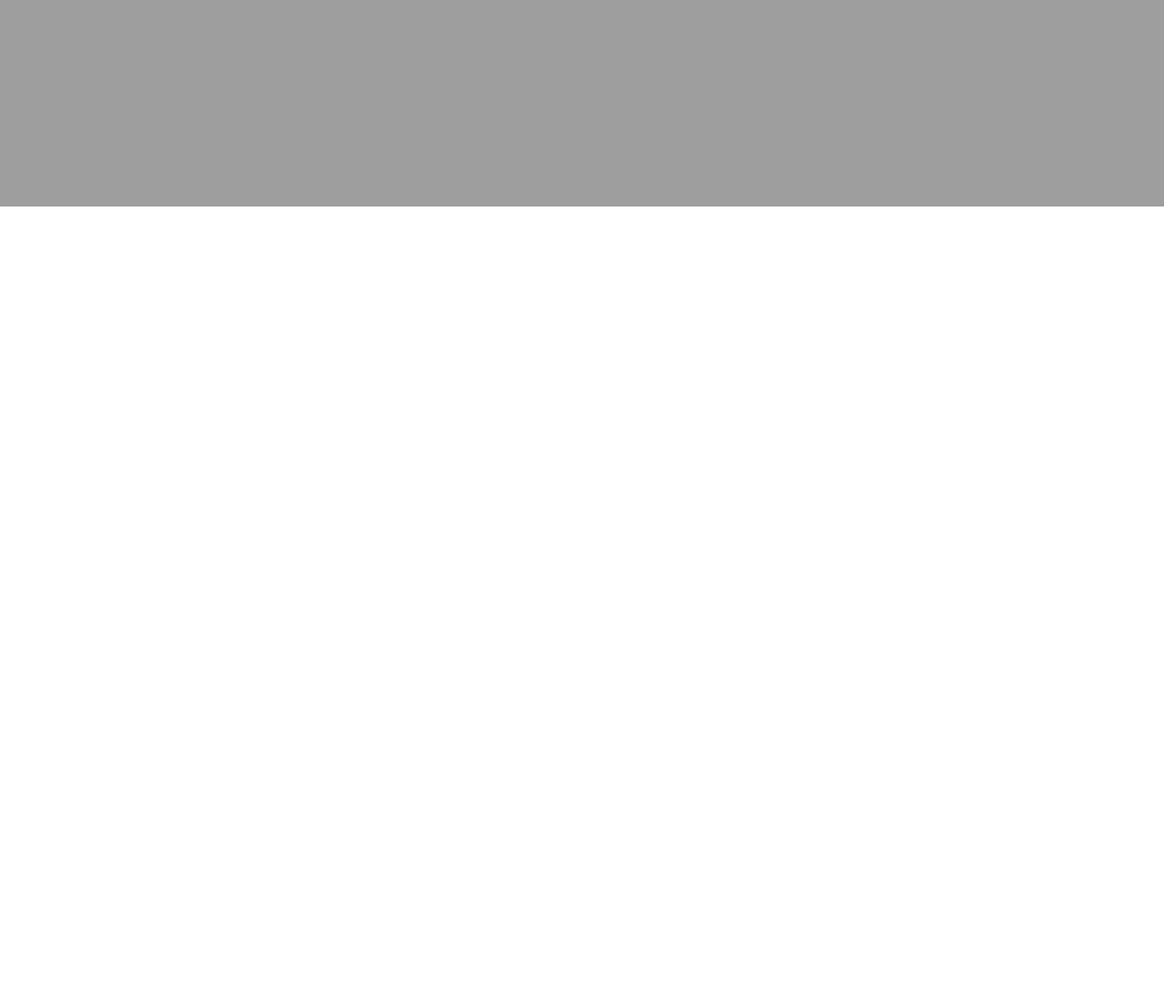
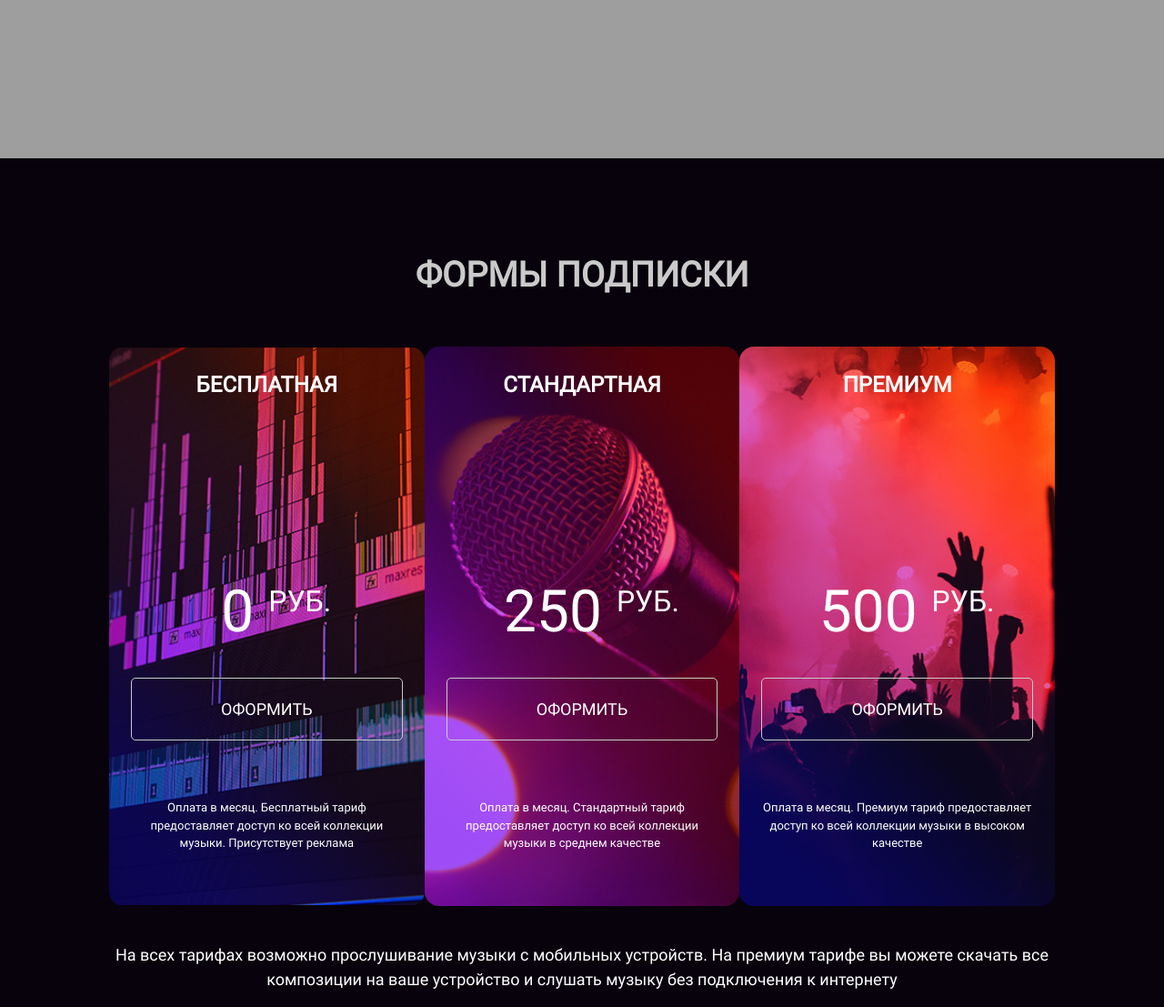
Before and after one commit to denivladislav/layout-designer-project-lvl2, a website: page src/index.html in a window 1280 px wide. Shown: the part 573-1680 px from the top of the page at 91% size. Before the commit the page ends 800 px from the top, so only its background shows below. Drawn offline with Linux system fonts and the light colour scheme.

Commit message:
step 3 – subscription section added

```diff
--- a/src/index.html
+++ b/src/index.html
@@ -23,8 +23,8 @@
     <input placeholder="Поиск..." id="search" type="text">
   </header>
   <main>
-    <section id="page-description">
-      <div class="container bg-image">
+    <section id="page-description" class="bg-banner">
+      <div class="container">
         <h1>Онлайн-музыка где угодно</h1>
         <h2>Без ограничений</h2>
         <p>Получите доступ всего за несколько шагов. Заполните форму ниже и откройте мир музыки</p>
@@ -37,6 +37,34 @@
         </form>
       </div>
     </section>
+    <section id="page-pricing">
+      <div class="container bg-black">
+        <h2>Формы подписки</h2>
+        <div class="pricing-items-wrapper">
+          <div class="pricing-item bg-free">
+            <h3>Бесплатная</h3>
+            <p class="pricing-value">0<span class="currency"> руб.<span></p>
+            <a href="#" class="btn">Оформить</a>
+            <p class="pricing-footer">Оплата в месяц. Бесплатный тариф предоставляет доступ ко всей коллекции музыки. Присутствует реклама</p>
+          </div>
+          <div class="pricing-item bg-standart">
+            <h3>Стандартная</h3>
+            <p class="pricing-value">250<span class="currency"> руб.<span></p>
+            <a href="#" class="btn">Оформить</a>
+            <p class="pricing-footer">Оплата в месяц. Стандартный тариф предоставляет доступ ко всей коллекции музыки в среднем качестве</p>
+          </div>
+          <div class="pricing-item bg-premium">
+            <h3>Премиум</h3>
+            <p class="pricing-value">500<span class="currency"> руб.<span></p>
+            <a href="#" class="btn">Оформить</a>
+            <p class="pricing-footer">Оплата в месяц. Премиум тариф предоставляет доступ ко всей коллекции музыки в высоком качестве</p>
+          </div>
+        </div>
+        <p class="page-pricing-info">
+          На всех тарифах возможно прослушивание музыки с мобильных устройств. На премиум тарифе вы можете скачать все композиции на ваше устройство и слушать музыку без подключения к интернету
+        </p>
+      </div>
+    </section>
   </main>
 </body>
 </html>
--- a/src/scss/app.scss
+++ b/src/scss/app.scss
@@ -1,2 +1,3 @@
 @import 'variables.scss';
 @import 'general.scss';
+@import 'components.scss'
--- /dev/null
+++ b/src/scss/components.scss
@@ -0,0 +1,208 @@
+@mixin bg-image($url) {
+  background-image: url($url);
+  background-position: center;
+  background-size: cover;
+}
+
+.bg-black {
+  background-color: map-get($colors, black);
+}
+
+.bg-free {
+  @include bg-image("../images/subscribe_1.png");
+}
+
+.bg-standart {
+  @include bg-image("../images/subscribe_2.png");
+}
+
+.bg-premium {
+  @include bg-image("../images/subscribe_3.png");
+}
+
+.btn {
+  @include padding-x(30px, 30px);
+  @include padding-y(20px, 20px);
+  box-sizing: border-box;
+  background: none;
+  border: 1px solid map-get($colors, grey);
+  border-radius: 5px;
+  text-transform: uppercase;
+  text-align: center;
+  width: 100%;
+  cursor: pointer;
+  color: map-get($colors, white);
+  text-decoration: none;
+}
+
+.btn-green {
+  background-color: #34C176;
+  border: none;
+}
+
+.container {
+  @include padding-x(120px, 120px);
+  display: flex;
+  flex-direction: column;
+  justify-content: center;
+  align-items: center;
+}
+
+.bg-banner {
+  &:before {
+    position: absolute;
+    top: 0;
+
+    z-index: -1;
+
+    width: 100%;
+    height: 100%;
+
+    @include bg-image("../images/banner.png");
+
+    content: "";
+  }
+}
+
+.pricing-items-wrapper {
+  display: flex;
+  justify-content: space-between;
+  width: 100%;
+}
+
+.pricing-item {
+  display: flex;
+  box-sizing: border-box;
+  flex-direction: column;
+  align-items: center;
+  flex-basis: 370px;
+  height: 615px;
+  color: white;
+  border-radius: 1rem;
+  @include padding-x(1.5rem, 1.5rem);
+
+  & h3 {
+    @include margin-y(24px, 200px);
+  }
+
+  & .pricing-value {
+    @include padding-x(64px, 0);
+    position: relative;
+    font-size: 64px;
+    line-height: 1em;
+
+    & .currency {
+      @include padding-x(0, 16px);
+      bottom: 12px;
+      position: absolute;
+      text-transform: uppercase;
+      font-size: 32px;
+    }
+  }
+
+  & .pricing-footer {
+    @include margin-y(64px, 64px);
+    font-size: 13px;
+    line-height: 150%;
+  }
+}
+
+.page-pricing-info {
+  @include margin-y(40px, 0);
+  text-align: center;
+  margin-bottom: 17px;
+  color: map-get($colors, white);
+}
+
+#page-description {
+  @include margin-y(200px, 200px);
+  color: map-get($colors, white);
+
+  & form {
+    @include margin-y(17px, 0);
+    max-width: 570px;
+
+    & input {
+      @include padding-x(0, 20px);
+      box-sizing: border-box;
+      color: map-get($colors, white);
+
+      min-width: 270px;
+      min-height: 50px;
+
+      outline: none;
+      border: 2px solid map-get($colors, grey);
+      border-radius: 3px;
+      background: none;
+
+      &::placeholder {
+        color: map-get($colors, white);
+      }
+    }
+
+    & button {
+      width: 100%;
+      border-radius: 5px;
+    }
+  }
+
+  & p {
+    @include margin-y(30px, 0);
+    font-size: 16px;
+  }
+}
+
+#page-pricing {
+  & .container {
+    @include padding-y(100px, 0);
+  }
+
+  & h2 {
+    @include margin-y(0, 50px);
+  }
+
+  & a {
+    @include margin-y(40px, 0);
+  }
+}
+
+@media (max-width: 1200px) {
+  header {
+    @include padding-x(20px, 20px);
+  }
+
+  .container {
+    @include padding-x(20px, 20px);
+  }
+
+  #page-description {
+    @include margin-y(75px, 200px);
+
+    & form {
+      & input {
+        width: 100%;
+      }
+    }
+
+    & p {
+      @include margin-y(16px, 0);
+    }
+  }
+
+  #email {
+    @include margin-y(24px, 0);
+  }
+
+  .pricing-items-wrapper {
+    flex-direction: column;
+  }
+
+  .pricing-item {
+    margin-bottom: 30px;
+  }
+
+  .page-pricing-info {
+    @include margin-y(0, 0);
+    font-size: 16px;
+  }
+}
--- a/src/scss/general.scss
+++ b/src/scss/general.scss
@@ -79,6 +79,14 @@ h2 {
   text-align: center;
 }
 
+h3 {
+  margin: 0;
+  font-size: 24px;
+  font-weight: bold;
+  text-transform: uppercase;
+  text-align: center;
+}
+
 p {
   margin: 0;
   text-align: center;
@@ -101,6 +109,8 @@ header {
 
   & input {
     @include margin-x(121px, auto);
+    @include padding-x(0, 10px);
+    box-sizing: border-box;
     width: 248px;
     height: 25px;
     outline: none;
@@ -111,7 +121,6 @@ header {
 
     &::placeholder {
       text-transform: uppercase;
-      padding-left: 10px;
     }
   }
 
@@ -137,86 +146,6 @@ header {
   }
 }
 
-section {
-  & form {
-    @include margin-y(17px, 1.5rem);
-    max-width: 570px;
-
-    & input {
-      box-sizing: border-box;
-      color: map-get($colors, white);
-
-      min-width: 270px;
-      min-height: 50px;
-
-      outline: none;
-      border: 2px solid map-get($colors, grey);
-      border-radius: 3px;
-      background: none;
-
-      &::placeholder {
-        color: map-get($colors, white);
-        padding-left: 20px;
-      }
-    }
-
-    & button {
-      width: 100%;
-      border-radius: 5px;
-    }
-  }
-}
-
-#page-description {
-  @include margin-y(200px, 200px);
-  color: map-get($colors, white);
-
-  & p {
-    @include margin-y(30px, 0);
-    font-size: 16px;
-  }
-}
-
-.container {
-  display: flex;
-  flex-direction: column;
-  justify-content: center;
-  align-items: center;
-}
-
-.bg-image {
-  &:before {
-    position: absolute;
-    top: 0;
-
-    z-index: -1;
-
-    width: 100%;
-    height: 100%;
-
-    background-image: url("../images/banner.png");
-    background-position: center;
-    background-size: cover;
-
-    content: "";
-  }
-}
-
-.btn {
-  @include padding-x(30px, 30px);
-  @include padding-y(20px, 20px);
-  background: none;
-  border: 1px solid map-get($colors, grey);
-  border-radius: 5px;
-  text-transform: uppercase;
-}
-
-.btn-green {
-  background-color: #34C176;
-  color: map-get($colors, white);
-  border: none;
-}
-
 @media (max-width: 1200px) {
   h1 {
     font-size: 30px;
@@ -230,10 +159,6 @@ section {
     line-height: 27px;
     font-weight: bold;
     text-transform: uppercase;
-  }
-
-  body {
-    @include padding-x(20px, 20px);
   }
 
   header {
@@ -262,24 +187,4 @@ section {
       }
     }
   }
-
-  section {
-    & form {
-      & input {
-        width: 100%;
-      }
-    }
-  }
-
-  #page-description {
-    @include margin-y(75px, 200px);
-
-    & p {
-      @include margin-y(16px, 0);
-    }
-  }
-
-  #email {
-    @include margin-y(24px, 0);
-  }
 }
```
Also changed, not shown: src/css/style.css, 1 other file.
